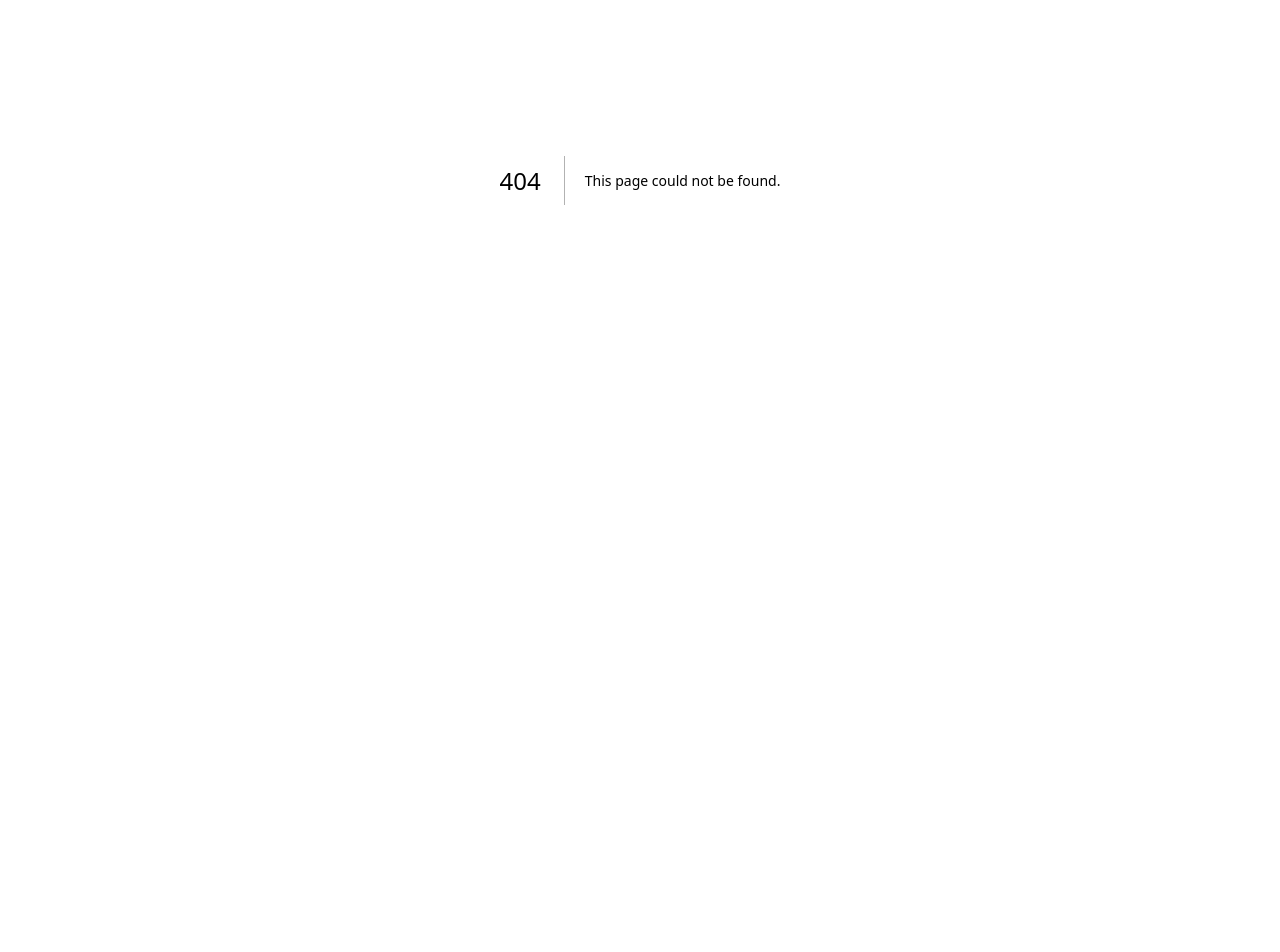
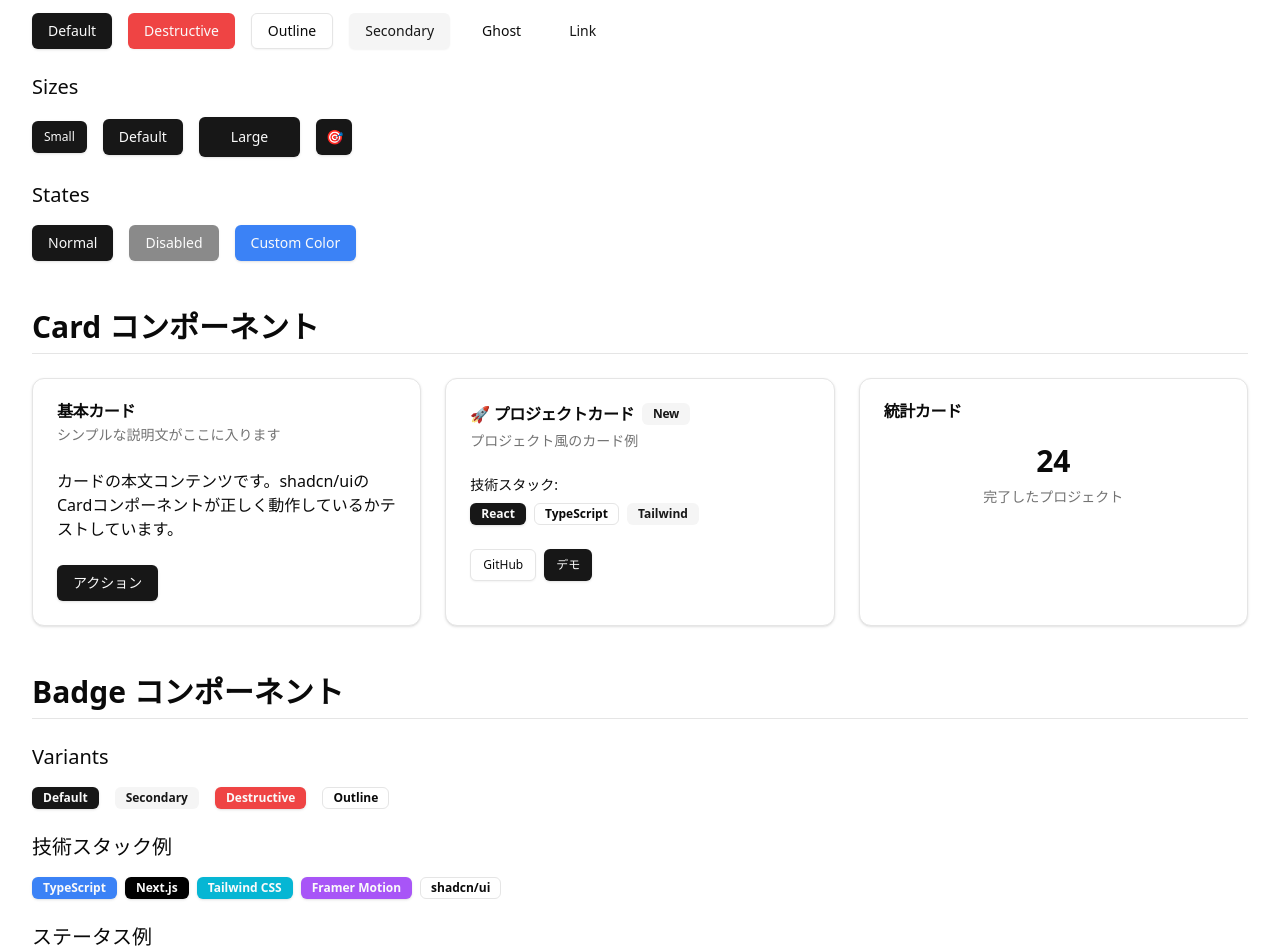
Before and after one commit to kat-log/kat-log-portfolio, a Next.js app: page /components-test in a window 1280 px wide. Before the commit this address had no page. Shown: the part 220-1172 px from the top of the page. Before the commit the page ends 800 px from the top, so only its background shows below. Built offline with nearby package versions, Linux system fonts and the light colour scheme.

Commit message:
feat: 新しいコンポーネントテストページを追加
- shadcn/uiのButton、Card、Badgeコンポーネントのテストを含む新しいページを作成

```diff
--- /dev/null
+++ b/app/components-test/page.tsx
@@ -0,0 +1,216 @@
+'use client'
+
+import { Button } from "@/components/ui/button"
+import { Card, CardContent, CardDescription, CardFooter, CardHeader, CardTitle } from "@/components/ui/card"
+import { Badge } from "@/components/ui/badge"
+
+export default function ComponentsTestPage() {
+  return (
+    <div className="container mx-auto p-8 space-y-12">
+      <h1 className="text-4xl font-bold text-center mb-8">shadcn/ui コンポーネントテスト</h1>
+
+      {/* Button Tests */}
+      <section className="space-y-6">
+        <h2 className="text-3xl font-semibold border-b pb-2">Button コンポーネント</h2>
+
+        {/* Button Variants */}
+        <div className="space-y-4">
+          <h3 className="text-xl font-medium">Variants</h3>
+          <div className="flex flex-wrap gap-4">
+            <Button variant="default">Default</Button>
+            <Button variant="destructive">Destructive</Button>
+            <Button variant="outline">Outline</Button>
+            <Button variant="secondary">Secondary</Button>
+            <Button variant="ghost">Ghost</Button>
+            <Button variant="link">Link</Button>
+          </div>
+        </div>
+
+        {/* Button Sizes */}
+        <div className="space-y-4">
+          <h3 className="text-xl font-medium">Sizes</h3>
+          <div className="flex flex-wrap items-center gap-4">
+            <Button size="sm">Small</Button>
+            <Button size="default">Default</Button>
+            <Button size="lg">Large</Button>
+            <Button size="icon">🎯</Button>
+          </div>
+        </div>
+
+        {/* Button States */}
+        <div className="space-y-4">
+          <h3 className="text-xl font-medium">States</h3>
+          <div className="flex flex-wrap gap-4">
+            <Button>Normal</Button>
+            <Button disabled>Disabled</Button>
+            <Button className="bg-blue-500 hover:bg-blue-600">Custom Color</Button>
+          </div>
+        </div>
+      </section>
+
+      {/* Card Tests */}
+      <section className="space-y-6">
+        <h2 className="text-3xl font-semibold border-b pb-2">Card コンポーネント</h2>
+
+        <div className="grid grid-cols-1 md:grid-cols-2 lg:grid-cols-3 gap-6">
+          {/* Basic Card */}
+          <Card>
+            <CardHeader>
+              <CardTitle>基本カード</CardTitle>
+              <CardDescription>シンプルな説明文がここに入ります</CardDescription>
+            </CardHeader>
+            <CardContent>
+              <p>カードの本文コンテンツです。shadcn/uiのCardコンポーネントが正しく動作しているかテストしています。</p>
+            </CardContent>
+            <CardFooter>
+              <Button>アクション</Button>
+            </CardFooter>
+          </Card>
+
+          {/* Project Card Example */}
+          <Card>
+            <CardHeader>
+              <CardTitle className="flex items-center gap-2">
+                🚀 プロジェクトカード
+                <Badge variant="secondary">New</Badge>
+              </CardTitle>
+              <CardDescription>プロジェクト風のカード例</CardDescription>
+            </CardHeader>
+            <CardContent>
+              <div className="space-y-2">
+                <p className="text-sm">技術スタック:</p>
+                <div className="flex flex-wrap gap-2">
+                  <Badge>React</Badge>
+                  <Badge variant="outline">TypeScript</Badge>
+                  <Badge variant="secondary">Tailwind</Badge>
+                </div>
+              </div>
+            </CardContent>
+            <CardFooter className="gap-2">
+              <Button size="sm" variant="outline">GitHub</Button>
+              <Button size="sm">デモ</Button>
+            </CardFooter>
+          </Card>
+
+          {/* Stats Card */}
+          <Card>
+            <CardHeader>
+              <CardTitle>統計カード</CardTitle>
+            </CardHeader>
+            <CardContent>
+              <div className="text-center space-y-2">
+                <div className="text-3xl font-bold">24</div>
+                <div className="text-sm text-muted-foreground">完了したプロジェクト</div>
+              </div>
+            </CardContent>
+          </Card>
+        </div>
+      </section>
+
+      {/* Badge Tests */}
+      <section className="space-y-6">
+        <h2 className="text-3xl font-semibold border-b pb-2">Badge コンポーネント</h2>
+
+        {/* Badge Variants */}
+        <div className="space-y-4">
+          <h3 className="text-xl font-medium">Variants</h3>
+          <div className="flex flex-wrap gap-4">
+            <Badge variant="default">Default</Badge>
+            <Badge variant="secondary">Secondary</Badge>
+            <Badge variant="destructive">Destructive</Badge>
+            <Badge variant="outline">Outline</Badge>
+          </div>
+        </div>
+
+        {/* Technology Badges */}
+        <div className="space-y-4">
+          <h3 className="text-xl font-medium">技術スタック例</h3>
+          <div className="flex flex-wrap gap-2">
+            <Badge className="bg-blue-500 hover:bg-blue-600">TypeScript</Badge>
+            <Badge className="bg-black hover:bg-gray-800">Next.js</Badge>
+            <Badge className="bg-cyan-500 hover:bg-cyan-600">Tailwind CSS</Badge>
+            <Badge className="bg-purple-500 hover:bg-purple-600">Framer Motion</Badge>
+            <Badge variant="outline">shadcn/ui</Badge>
+          </div>
+        </div>
+
+        {/* Status Badges */}
+        <div className="space-y-4">
+          <h3 className="text-xl font-medium">ステータス例</h3>
+          <div className="flex flex-wrap gap-2">
+            <Badge className="bg-green-500 hover:bg-green-600">完成</Badge>
+            <Badge className="bg-yellow-500 hover:bg-yellow-600">開発中</Badge>
+            <Badge variant="destructive">停止中</Badge>
+            <Badge variant="secondary">計画中</Badge>
+          </div>
+        </div>
+      </section>
+
+      {/* Integration Tests */}
+      <section className="space-y-6">
+        <h2 className="text-3xl font-semibold border-b pb-2">統合テスト</h2>
+
+        <Card>
+          <CardHeader>
+            <CardTitle className="flex items-center justify-between">
+              <span>コンポーネント統合例</span>
+              <Badge className="bg-green-500">動作確認済み</Badge>
+            </CardTitle>
+            <CardDescription>
+              すべてのコンポーネントが適切に統合されているかのテスト
+            </CardDescription>
+          </CardHeader>
+          <CardContent className="space-y-4">
+            <p>shadcn/ui コンポーネントライブラリの基本セットが正常に動作しています：</p>
+            <ul className="list-disc list-inside space-y-1 text-sm">
+              <li>Button: 6種類のvariant × 4種類のサイズ</li>
+              <li>Card: Header, Content, Footer の完全セット</li>
+              <li>Badge: 4種類のvariant + カスタムスタイル対応</li>
+              <li>TypeScript型安全性: 完全対応</li>
+              <li>Tailwind CSS: スタイリング正常</li>
+            </ul>
+          </CardContent>
+          <CardFooter className="gap-2">
+            <Button onClick={() => alert('Button clicked!')}>インタラクションテスト</Button>
+            <Button variant="outline" onClick={() => console.log('Console test')}>
+              コンソールテスト
+            </Button>
+          </CardFooter>
+        </Card>
+      </section>
+
+      {/* Accessibility Tests */}
+      <section className="space-y-6">
+        <h2 className="text-3xl font-semibold border-b pb-2">アクセシビリティテスト</h2>
+
+        <div className="grid grid-cols-1 md:grid-cols-2 gap-6">
+          <Card>
+            <CardHeader>
+              <CardTitle>キーボードナビゲーション</CardTitle>
+            </CardHeader>
+            <CardContent className="space-y-2">
+              <Button>タブで移動可能 1</Button>
+              <Button variant="outline">タブで移動可能 2</Button>
+              <Button variant="secondary">タブで移動可能 3</Button>
+            </CardContent>
+          </Card>
+
+          <Card>
+            <CardHeader>
+              <CardTitle>フォーカス状態</CardTitle>
+            </CardHeader>
+            <CardContent className="space-y-2">
+              <p className="text-sm text-muted-foreground">
+                各ボタンにフォーカスを当てて、視覚的なフィードバックを確認してください。
+              </p>
+              <div className="space-y-2">
+                <Button className="w-full">フォーカステスト 1</Button>
+                <Button variant="outline" className="w-full">フォーカステスト 2</Button>
+              </div>
+            </CardContent>
+          </Card>
+        </div>
+      </section>
+    </div>
+  )
+}
```
